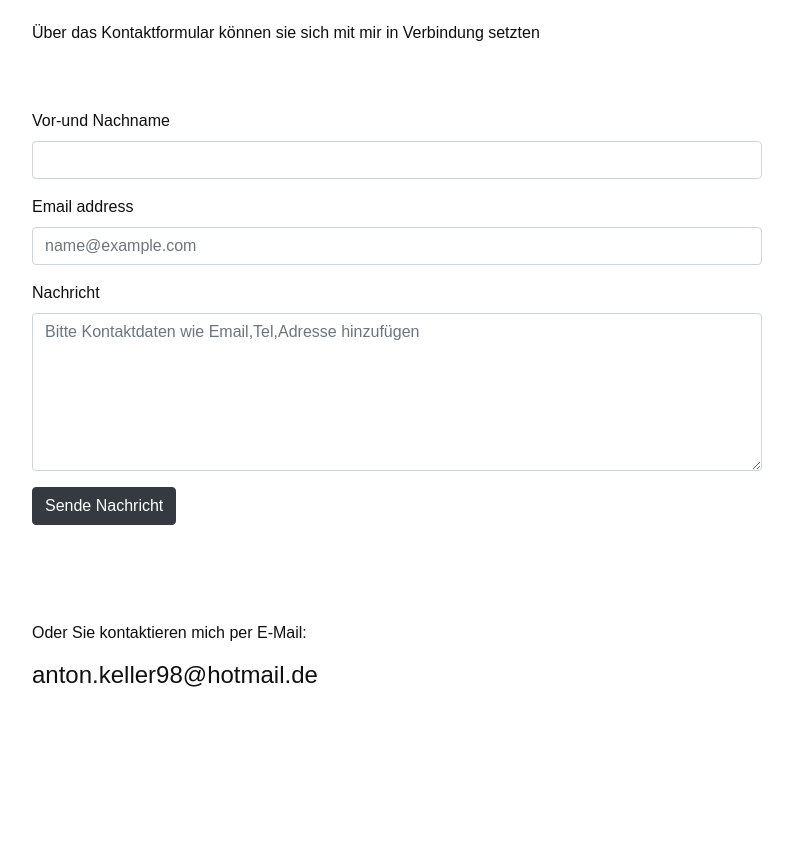
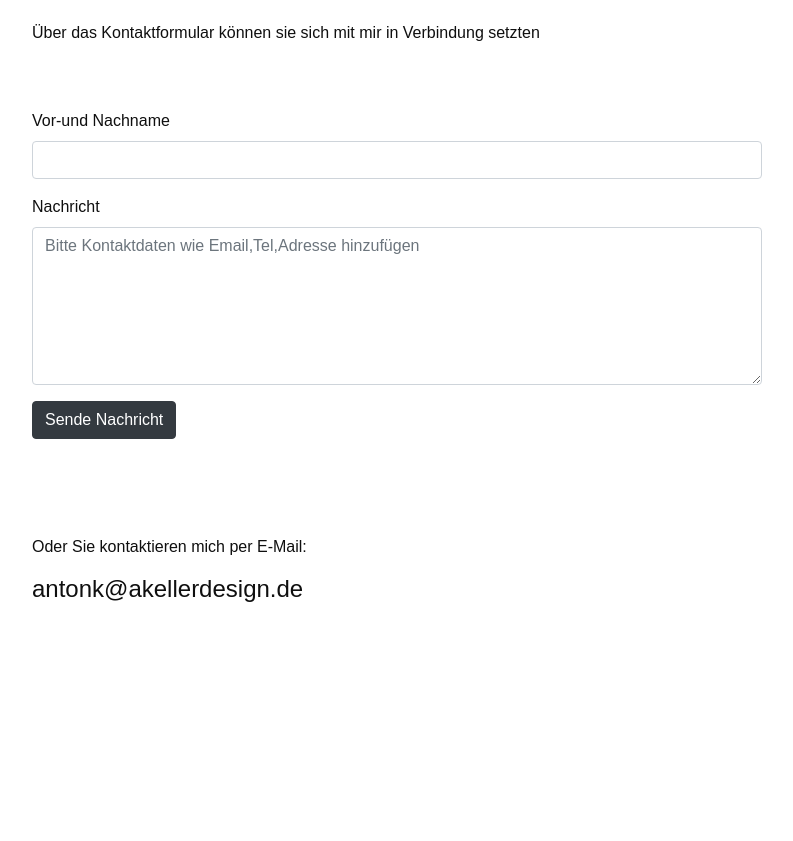
Before and after one commit to Kellerino/Webportfolio, a Django app: page /contact in a window 1280 px wide. Shown: the part 193-1034 px from the top of the page, without its empty margins (53-846 px from the left). After the commit the page ends 795 px from the top, so only its background shows below. Run offline with Django 3.2, Linux system fonts and the light colour scheme; some libraries are stand-ins or nearby versions; some web fonts are replaced.

Commit message:
form changes

```diff
--- a/portfolio_seite/templates/contact.html
+++ b/portfolio_seite/templates/contact.html
@@ -99,11 +99,6 @@
             </div>
 
             <div class="form-group">
-              <label for="message_email">Email address</label>
-              <input name="message-email" type="email" class="form-control" placeholder="name@example.com">
-            </div>
-
-            <div class="form-group">
               <label for="message">Nachricht</label>
               <textarea name="message" class="form-control" rows="6" placeholder="Bitte Kontaktdaten wie Email,Tel,Adresse hinzufügen"></textarea>
             </div>
@@ -134,7 +129,7 @@
 
             <div class="col-lg-4" id="address">
               <p class="wow fadeInUp" data-wow-delay="1.6s">Oder Sie kontaktieren mich per E-Mail:</p>
-              <h4 class="wow fadeInUp" data-wow-delay="1.9s">anton.keller98@hotmail.de</h4>
+              <h4 class="wow fadeInUp" data-wow-delay="1.9s">antonk@akellerdesign.de</h4>
               <br><br>
             </div>
           </div>
```
